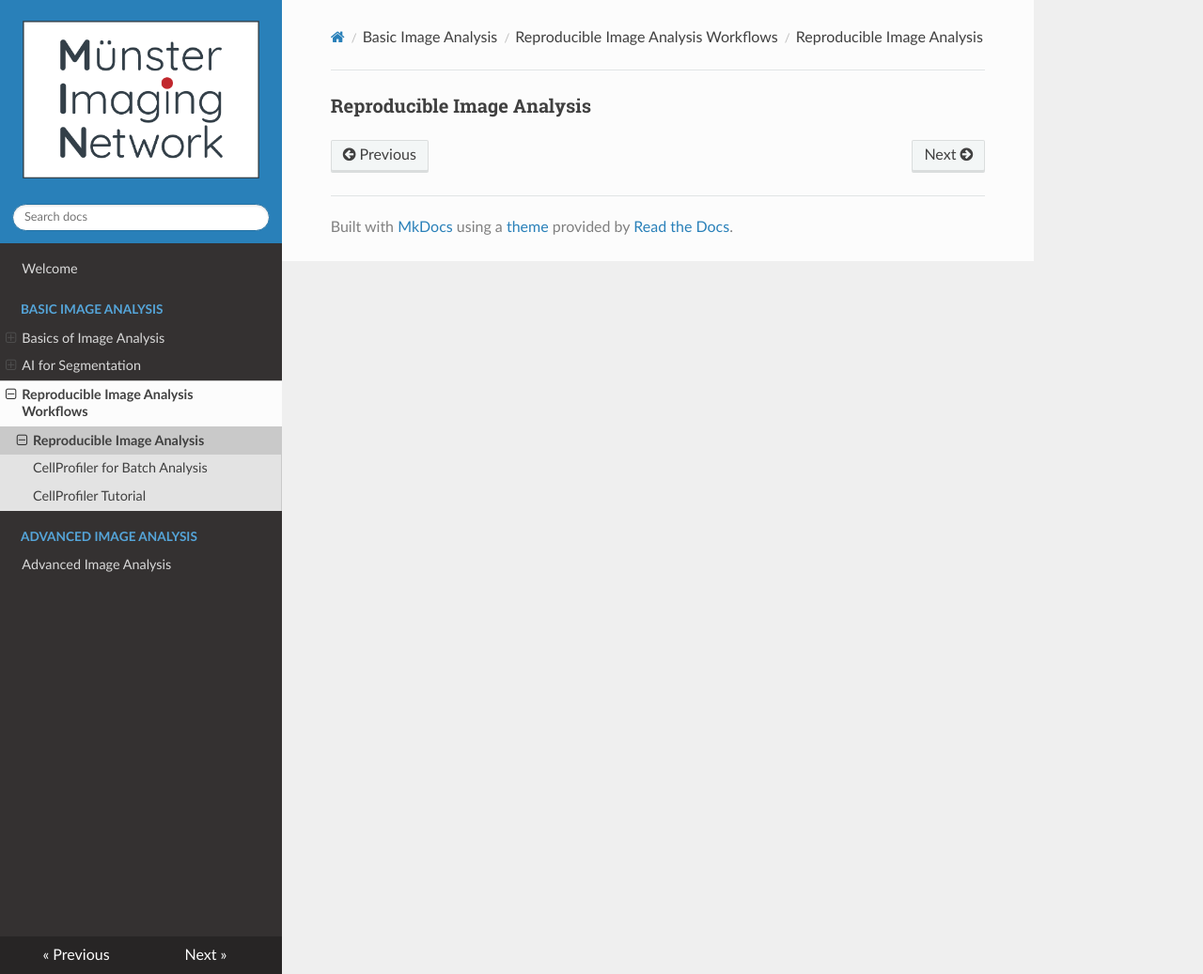
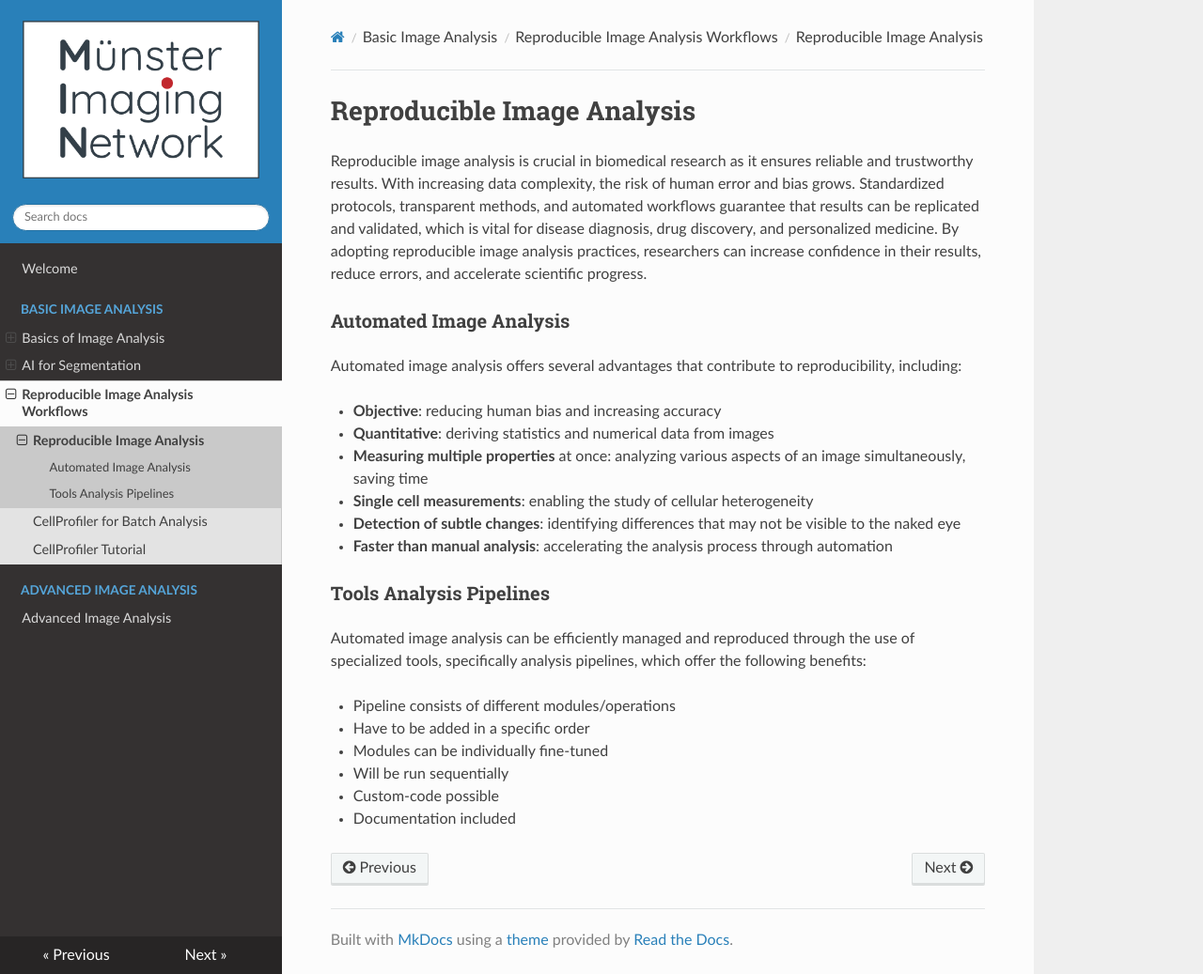
Before and after one commit to MuensterImagingNetwork/MINCourses_ImageAnalysis, an MkDocs documentation site: the page built from docs/basic/reproducibleanalysis/introrepanalysis.md, in a window 1280 px wide and 1037 px high. Shown: the whole window at 94% size. Built offline with MkDocs 1.6.1, drawn with Linux system fonts in a browser that asks for light colours; nearby versions of some CDN libraries.

Commit message:
IntroRepAnalysis

```diff
--- a/docs/basic/reproducibleanalysis/introrepanalysis.md
+++ b/docs/basic/reproducibleanalysis/introrepanalysis.md
@@ -1 +1,30 @@
-### Reproducible Image Analysis
+# Reproducible Image Analysis
+
+Reproducible image analysis is crucial in biomedical research as it ensures reliable and
+trustworthy results. With increasing data complexity, the risk of human error and bias grows.
+Standardized protocols, transparent methods, and automated workflows guarantee that results
+can be replicated and validated, which is vital for disease diagnosis, drug discovery, and
+personalized medicine. By adopting reproducible image analysis practices, researchers can
+increase confidence in their results, reduce errors, and accelerate scientific progress.
+
+### Automated Image Analysis
+
+Automated image analysis offers several advantages that contribute to reproducibility, including:
+
+- **Objective**: reducing human bias and increasing accuracy
+- **Quantitative**: deriving statistics and numerical data from images
+- **Measuring multiple properties** at once: analyzing various aspects of an image simultaneously, saving time
+- **Single cell measurements**: enabling the study of cellular heterogeneity
+- **Detection of subtle changes**: identifying differences that may not be visible to the naked eye
+- **Faster than manual analysis**: accelerating the analysis process through automation
+
+### Tools Analysis Pipelines
+
+Automated image analysis can be efficiently managed and reproduced through the use of specialized tools, specifically analysis pipelines, which offer the following benefits:
+
+- Pipeline consists of different modules/operations
+- Have to be added in a specific order
+- Modules can be individually fine-tuned
+- Will be run sequentially
+- Custom-code possible
+- Documentation included
```
Also changed, not shown: docs/basic/reproducibleanalysis/cellprofiler.md (+1 -1 lines).
